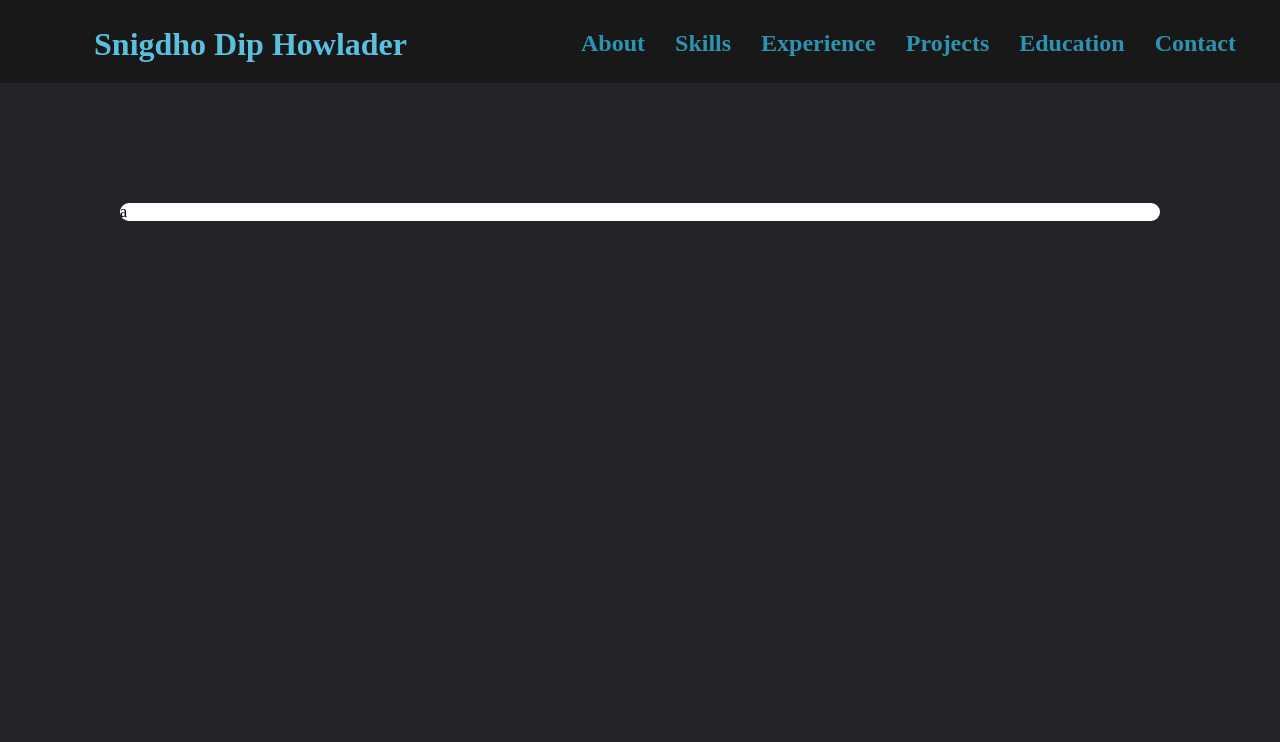
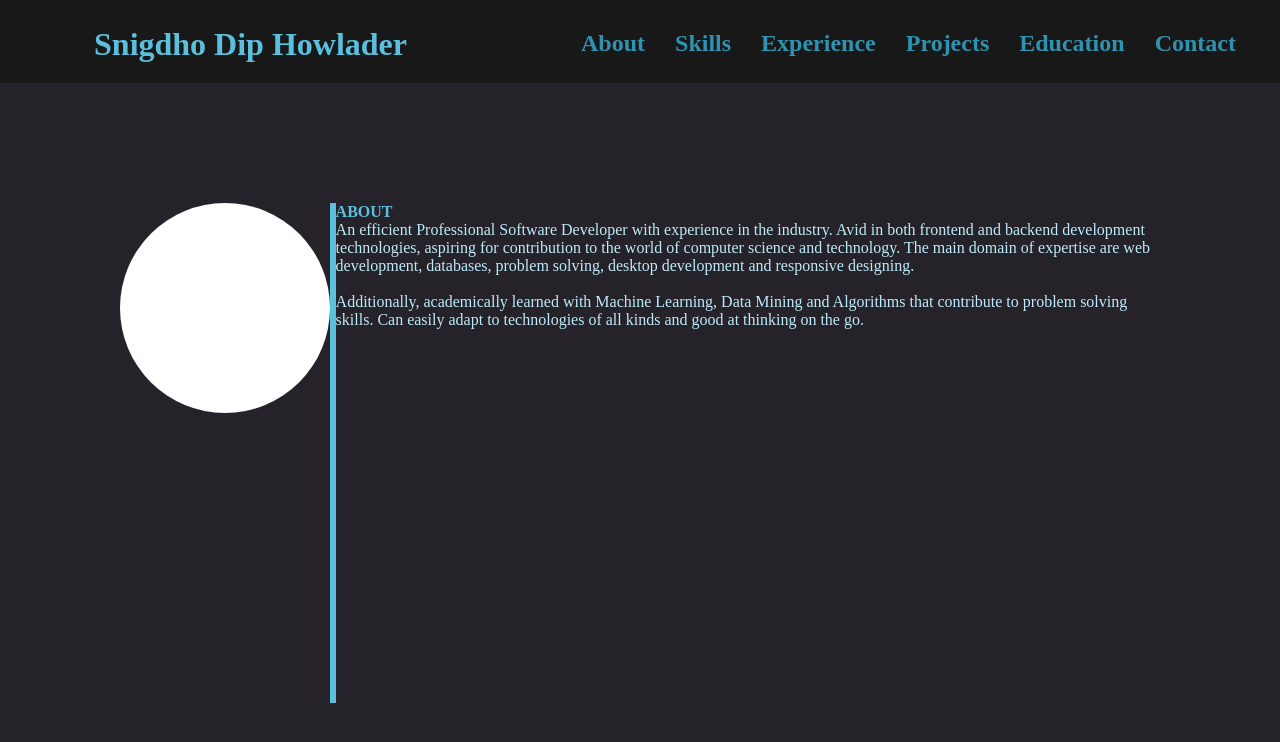
Before and after one commit to snigdho611/snigdho611.dev, a Next.js app: page / in a window 1280 px wide. Shown: the top 742 px of the page. Built offline with nearby package versions, Linux system fonts and the light colour scheme.

Commit message:
Adding Footer and About me pages

```diff
--- a/pages/index.tsx
+++ b/pages/index.tsx
@@ -13,8 +13,6 @@ const Home: NextPage = () => {
         <meta name="description" content="Generated by create next app" />
         <link rel="icon" href="/favicon.png" />
       </Head>
-
-      {/* <Navbar></Navbar> */}
       <Navbar>Snigdho Dip Howlader</Navbar>
       <About />
     </>
--- a/src/components/About/index.tsx
+++ b/src/components/About/index.tsx
@@ -3,8 +3,47 @@ import React from "react";
 const index = () => {
   return (
     <div>
-      <div style={{ padding: "120px" }}>
-        <div style={{ borderRadius: "30px", backgroundColor: "#FFF" }}>a</div>
+      <div
+        style={{
+          padding: "120px",
+          display: "flex",
+          flexDirection: "row",
+          //   border: "1px solid white",
+        }}
+      >
+        <div
+          style={{
+            borderRadius: "100%",
+            backgroundColor: "#FFF",
+            width: "210px",
+            minWidth: "210px",
+            height: "210px",
+          }}
+        ></div>
+        <div
+          style={{
+            backgroundColor: "#5BC0DE",
+            height: "500px",
+            width: "15px",
+          }}
+        ></div>
+        <div>
+          <div style={{ color: "#5BC0DE", fontWeight: "bold" }}>ABOUT</div>
+          <div style={{ color: "#BEEBF9" }}>
+            An efficient Professional Software Developer with experience in the
+            industry. Avid in both frontend and backend development
+            technologies, aspiring for contribution to the world of computer
+            science and technology. The main domain of expertise are web
+            development, databases, problem solving, desktop development and
+            responsive designing.
+            <br />
+            <br />
+            Additionally, academically learned with Machine Learning, Data
+            Mining and Algorithms that contribute to problem solving skills. Can
+            easily adapt to technologies of all kinds and good at thinking on
+            the go.
+          </div>
+        </div>
       </div>
     </div>
   );
--- /dev/null
+++ b/src/components/Navbar/Links/index.tsx
@@ -0,0 +1,26 @@
+import React from "react";
+
+const index = () => {
+  return (
+    <div
+      style={{
+        paddingTop: "30px",
+        display: "flex",
+        flexDirection: "row",
+        fontSize: "24px",
+        fontFamily: "Agency FB",
+        fontWeight: "bold",
+        marginLeft: "265px",
+      }}
+    >
+      <div style={{ marginLeft: "30px", color: "#2E93B0" }}>About</div>
+      <div style={{ marginLeft: "30px", color: "#2E93B0" }}>Skills</div>
+      <div style={{ marginLeft: "30px", color: "#2E93B0" }}>Experience</div>
+      <div style={{ marginLeft: "30px", color: "#2E93B0" }}>Projects</div>
+      <div style={{ marginLeft: "30px", color: "#2E93B0" }}>Education</div>
+      <div style={{ marginLeft: "30px", color: "#2E93B0" }}>Contact</div>
+    </div>
+  );
+};
+
+export default index;
--- a/src/components/Navbar/index.tsx
+++ b/src/components/Navbar/index.tsx
@@ -1,4 +1,5 @@
 import React from "react";
+import Links from "./Links";
 
 interface NavbarProps {
   children?: React.ReactNode;
@@ -34,24 +35,8 @@ const index: React.FC<NavbarProps> = ({ children }) => {
         >
           {children}
         </div>
-        <div
-          style={{
-            paddingTop: "30px",
-            display: "flex",
-            flexDirection: "row",
-            fontSize: "24px",
-            fontFamily: "Agency FB",
-            fontWeight: "bold",
-            marginLeft: "265px",
-          }}
-        >
-          <div style={{ marginLeft: "30px", color: "#2E93B0" }}>About</div>
-          <div style={{ marginLeft: "30px", color: "#2E93B0" }}>Skills</div>
-          <div style={{ marginLeft: "30px", color: "#2E93B0" }}>Experience</div>
-          <div style={{ marginLeft: "30px", color: "#2E93B0" }}>Projects</div>
-          <div style={{ marginLeft: "30px", color: "#2E93B0" }}>Education</div>
-          <div style={{ marginLeft: "30px", color: "#2E93B0" }}>Contact</div>
-        </div>
+
+        <Links />
       </div>
     </div>
   );
```
